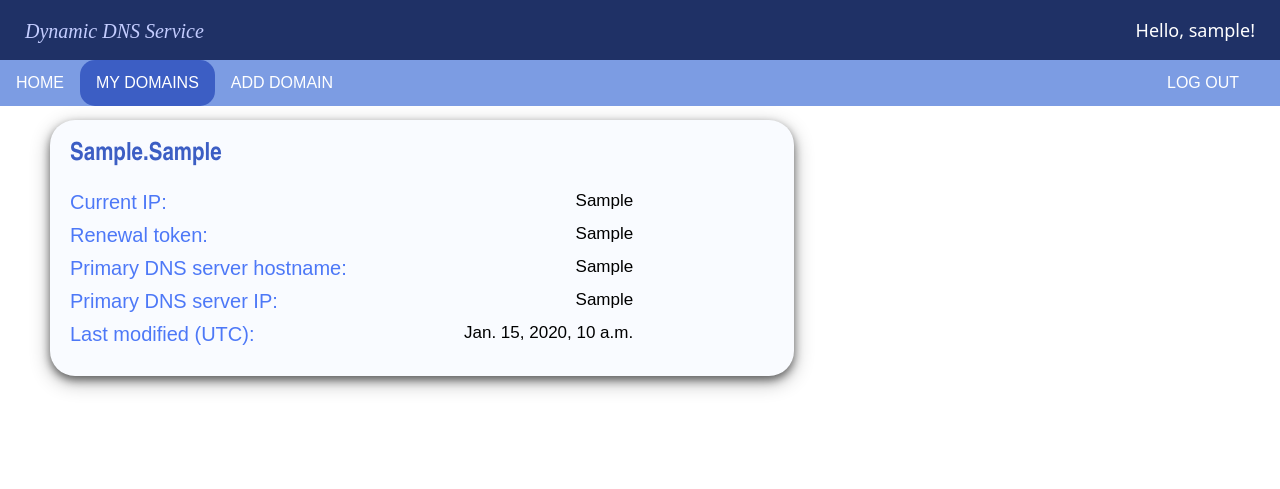
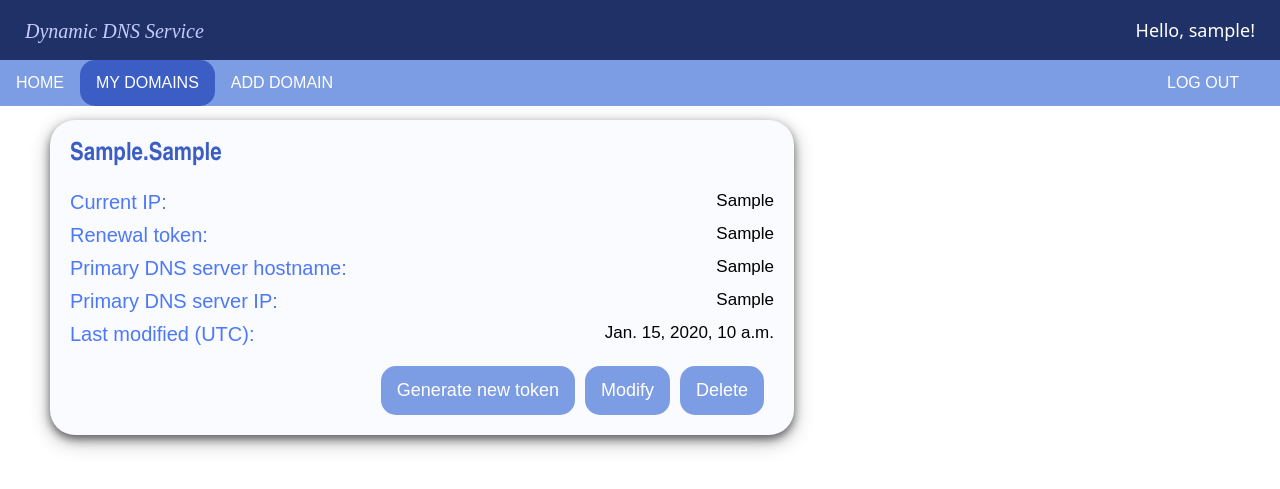
Before and after one commit to Roshek/udyn, a Django app: page /mydomains/ in a window 1280 px wide. Shown: the top 489 px of the page. Run offline with Django 3.2, Linux system fonts and the light colour scheme; a user stored in the database is signed in; tables that the repository leaves empty hold one stand-in row (values such as "Sample post"); parts of the project's set-up code (start-up, migrations or seed data) failed here and were passed over; some libraries are stand-ins or nearby versions.

Commit message:
Implemented dyname functions
User can generate new token, modify, delete their own dynames

```diff
--- a/ddns_query/models.py
+++ b/ddns_query/models.py
@@ -30,3 +30,6 @@ class Dyname(models.Model):
 
     def __str__(self):
         return self.prefix
+
+    class Meta:
+        ordering = ["prefix"]
--- a/ddns_query/static/ddns_query/style.css
+++ b/ddns_query/static/ddns_query/style.css
@@ -58,7 +58,7 @@ body {
     float: left;
 }
 
-.ddns-topnav ul li a {
+.ddns-topnav ul li a{
     display: block;
     text-align: center;
     padding: 14px 16px;
@@ -165,7 +165,7 @@ body {
 
 .ddns-content-dyname li{
     list-style-type: none;
-    width: 80%;
+    width: 100%;
     margin:0px;
     margin-bottom: 10px;
     padding:0px;
@@ -180,3 +180,50 @@ body {
     float: right;
     font-size: 17px;
 }
+
+
+.ddns-content-dyname-buttons {
+    list-style-type: none;
+    margin: 0;
+    margin-top:20px;
+    padding: 0;
+    overflow: hidden;
+    top: 0;
+    width: auto;
+}
+
+.ddns-content-dyname-buttons li {
+    float: right;
+    padding-right: 10px;
+}
+
+.ddns-content-dyname-buttons li form input{
+    display: block;
+    text-align: center;
+    padding: 14px 16px;
+    text-decoration: none;
+    color: white;
+    background-color: #7c9ce3;
+    font-family: "Arial", sans;
+    font-size: 18px;
+    cursor:pointer;
+    border: none;
+    border-radius: 15px;
+    outline:0;
+}
+
+.ddns-content-dyname-buttons li form input{
+    -o-transition: .5s;
+    -ms-transition: .5s;
+    -moz-transition: .5s;
+    -webkit-transition: .5s;
+    transition: .5s;
+}
+
+.ddns-content-dyname-buttons li form input:hover:not(.ddns-content-dyname-buttons-delete)  {
+    background-color: #4169e1;
+}
+
+.ddns-content-dyname-buttons li .ddns-content-dyname-buttons-delete:hover {
+    background-color: #ef4343;
+}
--- a/ddns_query/templates/ddns_query/add_domain.html
+++ b/ddns_query/templates/ddns_query/add_domain.html
@@ -5,7 +5,9 @@
 {% block ddns_content %}
     <div>
         <h1>Add new domain</h1>
-        <form action="{% url 'ddns_query:add'  %}" method="post">
+        <form action="{% block ddns_domain_form_url %}
+            {% url 'ddns_query:add'  %}
+        {% endblock ddns_domain_form_url %}" method="post">
             {% csrf_token %}
             {{ form.as_p }}
             <input type="submit" value="Submit"/>
@@ -16,7 +18,7 @@
                 document.getElementById('id_primary_dns_host').readOnly = !isChecked;
                 document.getElementById('id_primary_dns_ip').readOnly = !isChecked;
             }
-            enableDisableCustomZones(document.getElementById('id_custom_zone').value);
+            enableDisableCustomZones(document.getElementById('id_custom_zone').checked);
             document.getElementById('id_custom_zone').addEventListener("change", function() {enableDisableCustomZones(this.checked)});
         </script>
     </div>
--- /dev/null
+++ b/ddns_query/templates/ddns_query/modify_domain.html
@@ -0,0 +1,4 @@
+{% extends "ddns_query/add_domain.html" %}
+
+{% block ddns_topnav_active %}{% endblock%}
+{% block ddns_domain_form_url %}{{request.path}}{% endblock %}
--- a/ddns_query/templates/ddns_query/mydomains.html
+++ b/ddns_query/templates/ddns_query/mydomains.html
@@ -3,7 +3,6 @@
 {% block ddns_topnav_active %}ddns_topnav_mydomains{% endblock%}
 
 {% block ddns_content %}
-
         {% if user.is_authenticated %}
             {% for dyname in user.dyname_set.all %}
             <div>
@@ -30,6 +29,27 @@
                         <span class="ddns-content-dyname-smaller">{{dyname.mod}}</span>
                     </li>
                 </ul>
+                <ul class="ddns-content-dyname-buttons">
+                    <li>
+                        <form action="{% url 'ddns_query:delete_dyname' %}" method="POST">
+                            {% csrf_token %}
+                            <input type="hidden" name="prefix" value="{{dyname.prefix}}" />
+                            <input type="hidden" name="token" value="{{dyname.token}}" />
+                            <input class="ddns-content-dyname-buttons-delete" type="submit" value="Delete"/>
+                        </form></li>
+                    <li>
+                        <form action="{% url 'ddns_query:modify_dyname' prefix=dyname.prefix %}" method="GET">
+                            <input class="ddns-content-dyname-button" type="submit" value="Modify"/>
+                        </form></li>
+                    <li>
+                        <form action="{% url 'ddns_query:update_token' %}" method="POST">
+                            {% csrf_token %}
+                            <input type="hidden" name="prefix" value="{{dyname.prefix}}" />
+                            <input type="hidden" name="token" value="{{dyname.token}}" />
+                            <input class="ddns-content-dyname-button" type="submit" value="Generate new token"/>
+                        </form>
+                    </li>
+                </ul>
             </div>
             {% endfor %}
         {% else %}
--- a/ddns_query/urls.py
+++ b/ddns_query/urls.py
@@ -32,9 +32,24 @@ urlpatterns = [
         name='add'
     ),
     url(
+        r'^modify/(?P<prefix>[a-zA-Z0-9]+)/$',
+        views.modifyDyname,
+        name='modify_dyname'
+    ),
+    url(
+        r'^delete/$',
+        views.deleteDyname,
+        name='delete_dyname'
+    ),
+    url(
         r'^update/$',
         views.updateDyname,
         name='update'
+    ),
+    url(
+        r'^update/token/$',
+        views.updateToken,
+        name='update_token'
     ),
     url(
         r'^mydomains/$',
```
Also changed, not shown: ddns_query/views.py (+131 -8 lines).
